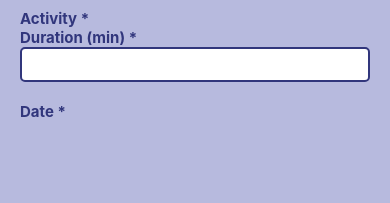
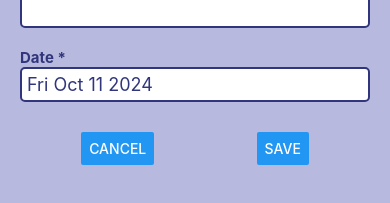
Before and after one commit to annanfu/MobileDevA2, a React Native app: screen /AddAnActivity in a window 390 px wide. Shown: the part 389-592 px from the top of the page. Built offline with nearby package versions, Linux system fonts and the light colour scheme.

Commit message:
Created dataContext for storing the activity and diet data, and the corresponding provider and useContext; Added Dropdownpicker in the the AddAnActivity screen and A DatePicker component

```diff
--- a/App.js
+++ b/App.js
@@ -13,6 +13,7 @@ import Ionicons from "@expo/vector-icons/Ionicons";
 import { themes } from './helper';
 import React, { useState } from 'react';
 import { ThemeContext } from './Contexts/themeContext'; // Import ThemeContext
+import { DataProvider } from './Contexts/dataContext';
 
 const Stack = createNativeStackNavigator(); // Create a navigation container reference
 const Tab = createBottomTabNavigator(); // Create a bottom tab navigator
@@ -62,6 +63,7 @@ export default function App() {
 
   return (
     <ThemeContext.Provider value={{ theme, setTheme }}>
+      <DataProvider>
       <NavigationContainer>
         <Stack.Navigator
           screenOptions={{
@@ -82,6 +84,7 @@ export default function App() {
         </Stack.Navigator>
         <StatusBar style="auto" />
       </NavigationContainer>
+      </DataProvider>
     </ThemeContext.Provider>
   );
 }
--- /dev/null
+++ b/Components/DatePicker.js
@@ -0,0 +1,68 @@
+import { StyleSheet, Text, View, TextInput } from 'react-native'
+import React, { useState } from 'react'
+import DateTimePicker from "@react-native-community/datetimepicker";
+import { themes } from "../helper";
+
+
+export default function DatePicker({ value, onChange, style }) {
+const [show, setShow] = useState(false);
+const [mode, setMode] = useState("date");
+
+const onChangeInternal = (event, selectedDate) => {
+  const currentDate = selectedDate || value;
+  setShow(false);
+  onChange(currentDate);
+};
+
+const showMode = (currentMode) => {
+setShow(true);
+setMode(currentMode);
+};
+
+  const showDatepicker = () => {
+    showMode("date");
+  };
+
+  const showTimepicker = () => {
+    showMode("time");
+  };
+
+const formatDate = (date) => {
+  return date.toDateString();
+};
+
+return (
+  <View>
+    <TextInput
+      style={styles.DateInput}
+      value={formatDate(value)}
+      onPressIn={showDatepicker}
+      editable={false}
+    />
+    {show && (
+      <DateTimePicker
+        testID="dateTimePicker"
+        value={value}
+        mode={mode}
+        is24Hour={true}
+        display="inline"
+        onChange={onChangeInternal}
+      />
+    )}
+  </View>
+);
+}
+
+const styles = StyleSheet.create({
+  DateInput: {
+    //textAlign: "center",
+    marginBottom: 20,
+    borderWidth: 2,
+    borderRadius: 5,
+    borderColor: themes.light.primary,
+    backgroundColor: themes.light.text,
+    fontSize: 18,
+    color: themes.light.primary,
+    padding: 5,
+  },
+});
--- /dev/null
+++ b/Contexts/dataContext.js
@@ -0,0 +1,30 @@
+import React, { createContext, useState } from "react";
+
+// Create the context
+export const DataContext = createContext();
+
+// Create a provider component
+export const DataProvider = ({ children }) => {
+  const [activities, setActivities] = useState([]);
+  const [diet, setDiet] = useState([]);
+
+  // Function to add a new activity
+  const addActivity = (newActivity) => {
+    setActivities((previousActivities) => [...previousActivities, newActivity]);
+  };
+
+  // Function to add a new diet entry
+  const addDiet = (newDietEntry) => {
+    setDiet((previousDiet) => [...previousDiet, newDietEntry]);
+  };
+
+  // Data and functions provided by the context
+  const value = {
+    activities,
+    diet,
+    addActivity,
+    addDiet,
+  };
+
+  return <DataContext.Provider value={value}>{children}</DataContext.Provider>;
+};
--- a/Screens/AddAnActivity.js
+++ b/Screens/AddAnActivity.js
@@ -1,19 +1,73 @@
-import { StyleSheet, Text, View } from 'react-native'
-import React from 'react'
+import { StyleSheet, Text, View, Button } from 'react-native'
+import React, {useContext, useState} from 'react'
 import Background from '../Components/Background'
 import PrimaryText from '../Components/PrimaryText'
+import ButtonArea from '../Components/ButtonArea'
 import Input from '../Components/Input'
+import DropDownPicker from 'react-native-dropdown-picker'
+import DatePicker from '../Components/DatePicker'
+import { DataContext } from '../Contexts/dataContext'
 
 
 export default function AddAnActivity({navigation}) {
-  const [duration, setDuration] = React.useState('');
+  const { addActivity } = useContext(DataContext); // Get the addActivity function from the context
+  const [activity, setActivity] = useState(null);
+  const [duration, setDuration] = useState("");
+  const [date, setDate] = useState(new Date());
+  const [open, setOpen] = useState(false);
+  const [value, setValue] = useState(null);
+  const [items, setItems] = useState([
+    { label: "Walking", value: "walking" },
+    { label: "Running", value: "running" },
+    { label: "Swimming", value: "swimming" },
+    { label: "Weights", value: "weights" },
+    { label: "Yoga", value: "yoga" },
+    { label: "Cycling", value: "cycling" },
+    { label: "Hiking", value: "hiking" },
+  ]);
+
+
+
+
+  function handleSave() {
+    if (!activity || isNaN(duration) || duration <= 0 || !date) {
+      Alert.alert("Invalid Input", "Please check your input values", [{ text: "OK" }]);
+      return;
+    } else {
+      addActivity(activity, duration, date);
+      navigation.goBack();
+    }
+  }
+
   return (
     <Background>
       <PrimaryText>Activity *</PrimaryText>
+      <DropDownPicker
+        open={open}
+        value={value}
+        items={items}
+        setOpen={setOpen}
+        setValue={setValue}
+        setItems={setItems}
+        onChangeItem={(item) => setActivity(item.value)}
+        placeholder="Select An Activity"
+      />
       <PrimaryText>Duration (min) *</PrimaryText>
-      <Input onChangeText={(duration) => setDuration(duration)} value={duration} />
+      <Input
+        onChangeText={(duration) => setDuration(duration)}
+        value={duration}
+      />
 
       <PrimaryText>Date *</PrimaryText>
+      <DatePicker
+        value={date}
+        onChange={() => setDate(date)}
+        display="default"
+      />
+      <ButtonArea>
+        <Button title="Cancel" onPress={() => navigation.goBack()} />
+        <Button title="Save" onPress={handleSave} />
+      </ButtonArea>
     </Background>
   );
 }
--- a/package.json
+++ b/package.json
@@ -9,6 +9,7 @@
     "web": "expo start --web"
   },
   "dependencies": {
+    "@react-native-community/datetimepicker": "8.0.1",
     "@react-navigation/bottom-tabs": "^6.6.1",
     "@react-navigation/native": "^6.1.18",
     "@react-navigation/native-stack": "^6.11.0",
```
Also changed, not shown: 1 other file (tests, documents, lock files or other folders).
